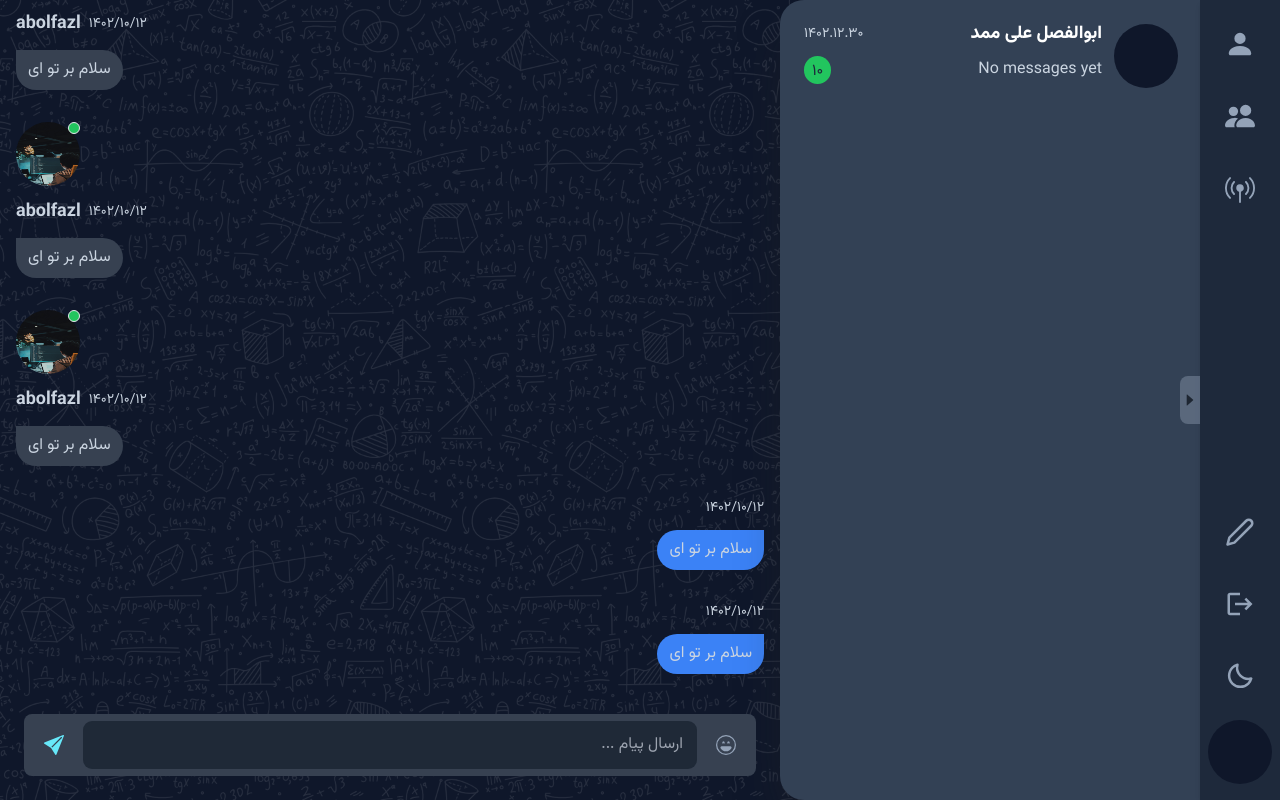
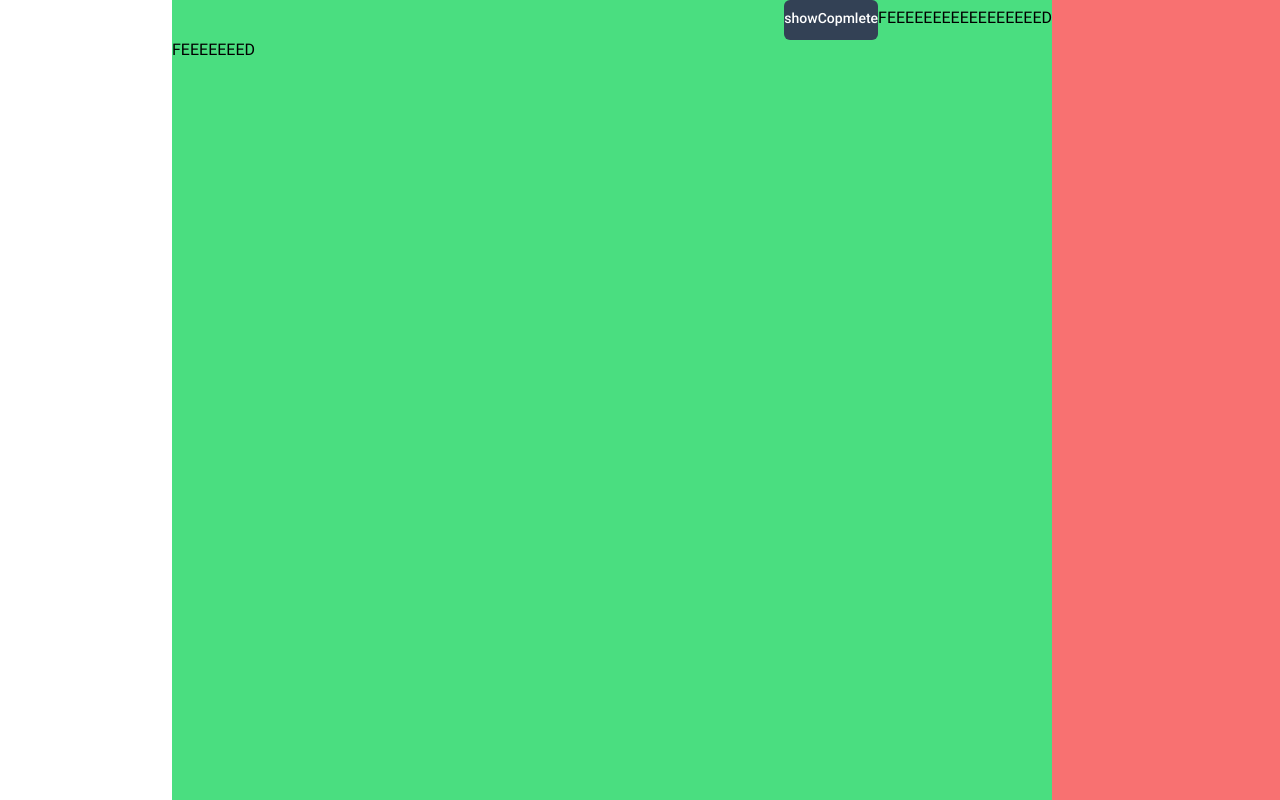
Before and after one commit to Mohaymen-Academy/FE-TEAM2-Messenger, a React (Vite) app: page /chat in a window 1280 px wide. Built offline with nearby package versions, Linux system fonts and the light colour scheme.

Commit message:
work on new layout

```diff
--- a/src/pages/chat/Chat.tsx
+++ b/src/pages/chat/Chat.tsx
@@ -1,5 +1,6 @@
 import ConversationWrapper from "@/components/conversation/ConversationWrapper";
 import FeedWrapper from "@/components/feed/FeedWrapper";
+import pattern from "../../assets/img/bgPattern2.webp";
 
 import {
   isAndroid,
@@ -7,22 +8,54 @@ import {
   isMobile,
   isSamsungBrowser,
 } from "react-device-detect";
+import { useSelector } from "react-redux";
+import { StoreStateTypes } from "@/utils/types";
+import { useState } from "react";
+import Button from "@/components/ui/button/Button";
 const Chat = () => {
   const userIsInMobile = (isAndroid || isIOS) && isMobile;
+  const theme = useSelector((store: StoreStateTypes) => store.app.theme);
+  const [showComplete, setShowComplete] = useState(false);
   return (
     <div
       style={{
-        height: isSamsungBrowser
+        height: false
           ? "calc(100vh - 92px)"
-          : userIsInMobile
+          : false
           ? "calc(100vh - 52px)"
           : "100vh",
+        background: `linear-gradient(120deg, ${
+          theme === "dark"
+            ? "rgba(15, 23, 42, 0.9), rgba(15, 23, 42, 0.9)"
+            : "rgba(119, 172, 140, 0.8), rgba(215, 219, 185, 0.8)"
+        }), url(${pattern})`,
       }}
-      className="my-element flex transition-all m-auto rounded-none flex-col overflow-hidden relative before:absolute before:bg-lightGradient dark:before:bg-darkBg before:h-full before:w-full before:bg-cover after:bg-pattern2 after:bg-[length:400px] after:opacity-30 dark:after:opacity-10 dark:after:filter dark:after:invert  after:h-full after:w-full after:bg-repeat after:absolute before:z-10 after:z-20 max-w-[1920px]"
+      className="flex transition-all m-auto rounded-none flex-col relative max-w-[1920px] bg-repeat"
     >
-      <div className="absolute flex w-full h-full left-0 top-0 z-30">
+      <div className="flex w-full h-full">
+        <div
+          style={{
+            width: showComplete && 0,
+            minWidth: showComplete && 0,
+          }}
+          className="h-full lg:w-[500px] sm:min-w-[400px] bg-red-400 transition-all duration-1000 relative"
+        >
+          <div className="absolute">
+            <Button onClick={() => setShowComplete(!showComplete)}>
+              showCopmlete
+            </Button>
+          </div>
+        </div>
+        <div className="h-full lg:w-full w-screen sm:min-w-[100vh] bg-green-400 relative">
+          FEEEEEEEEEEEEEEEEED
+          <div className="absolute left-0">FEEEEEEED</div>
+          <Button onClick={() => setShowComplete(!showComplete)}>
+            showCopmlete
+          </Button>
+        </div>
+        {/*
         <ConversationWrapper />
-        <FeedWrapper userId="232" />
+        <FeedWrapper userId="232" /> */}
       </div>
     </div>
   );
--- a/src/redux/Slices/appSlice.ts
+++ b/src/redux/Slices/appSlice.ts
@@ -5,7 +5,7 @@ export type appSliceType = {
 };
 
 const initialState = {
-  theme: "dark",
+  theme: "light",
 };
 
 const appSlice = createSlice({
--- a/tailwind.config.js
+++ b/tailwind.config.js
@@ -4,6 +4,9 @@ export default {
   content: ["./index.html", "./src/**/*.{js,ts,jsx,tsx}"],
   theme: {
     extend: {
+      screens: {
+        sm: "600px",
+      },
       backgroundImage: {
         lightGradient: "url('/src/assets/img/lightGradient.svg')",
         darkBg: "url('/src/assets/img/darkBg.svg')",
```
